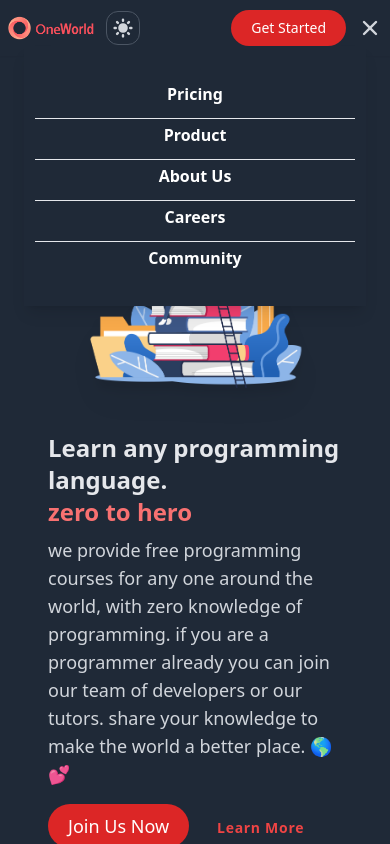
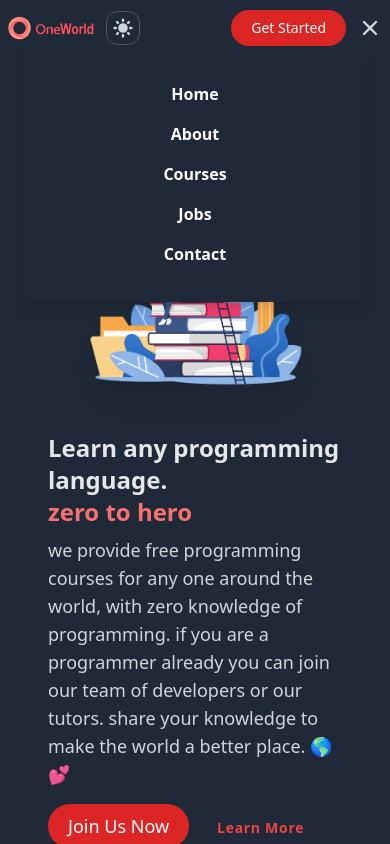
Before and after one commit to Saeednikdel/landing-page-tailwind, a React (Create React App) app: page / in a window 390 px wide. Both pictures are taken after a click on the button 370 px from the left and 28 px from the top of the page. Shown: the top 844 px of the page. Built offline with nearby package versions, Linux system fonts and the light colour scheme.

Commit message:
edit menus

```diff
--- a/src/components/NavBar.jsx
+++ b/src/components/NavBar.jsx
@@ -71,7 +71,7 @@ const NavBar = ({ setTheme, checked }) => {
               <a
                 href="#"
                 class="block py-2 pr-4 pl-3 text-gray-700 border-b border-gray-100 hover:bg-gray-50 md:hover:bg-transparent md:border-0 md:hover:text-red-700 md:p-0 md:dark:hover:text-white dark:text-gray-400 dark:hover:bg-gray-700 dark:hover:text-white md:dark:hover:bg-transparent dark:border-gray-700">
-                Services
+                Courses
               </a>
             </li>
             <li>
@@ -86,31 +86,31 @@ const NavBar = ({ setTheme, checked }) => {
       </div>
       <div class="md:hidden">
         <div
-          class={`absolute flex-col items-center divide-y self-end py-8 mt-0 space-y-2 font-semibold sm:w-auto sm:self-center left-6 right-6 bg-white shadow-lg dark:bg-gray-800 ${menuClass}`}>
+          class={`absolute flex-col items-center self-end py-8 mt-0 space-y-2 font-semibold sm:w-auto sm:self-center left-6 right-6 bg-white shadow-lg dark:bg-gray-800 ${menuClass}`}>
           <a
             className=" text-gray-800 dark:text-white w-80 text-center py-1"
             href="#">
-            Pricing
+            Home
           </a>
           <a
             className=" text-gray-800 dark:text-white w-80 text-center py-1"
             href="#">
-            Product
+            About
           </a>
           <a
             className=" text-gray-800 dark:text-white w-80 text-center py-1"
             href="#">
-            About Us
+            Courses
           </a>
           <a
             className=" text-gray-800 dark:text-white w-80 text-center py-1"
             href="#">
-            Careers
+            Jobs
           </a>
           <a
             className=" text-gray-800 dark:text-white w-80 text-center py-1"
             href="#">
-            Community
+            Contact
           </a>
         </div>
       </div>
```
